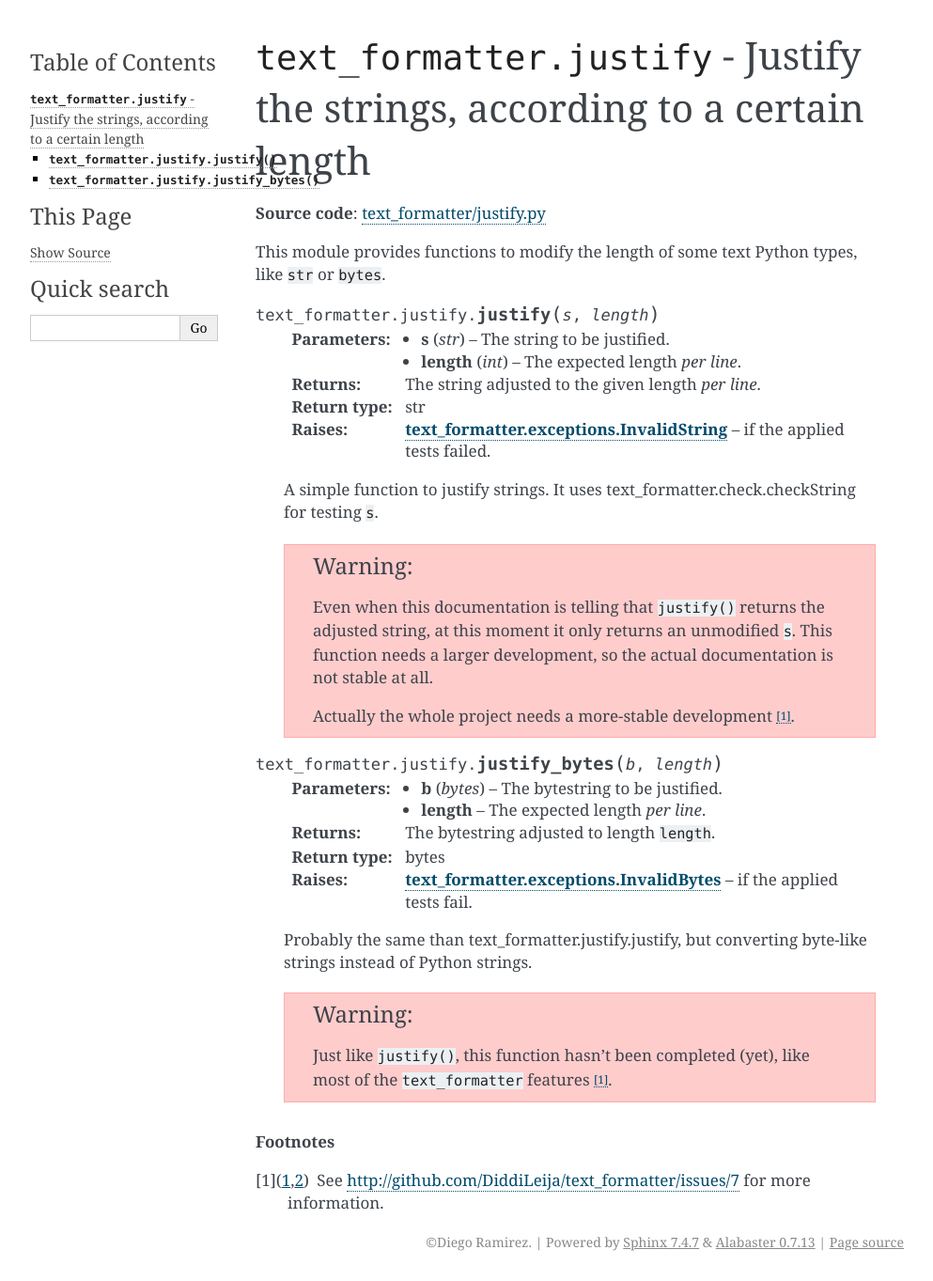
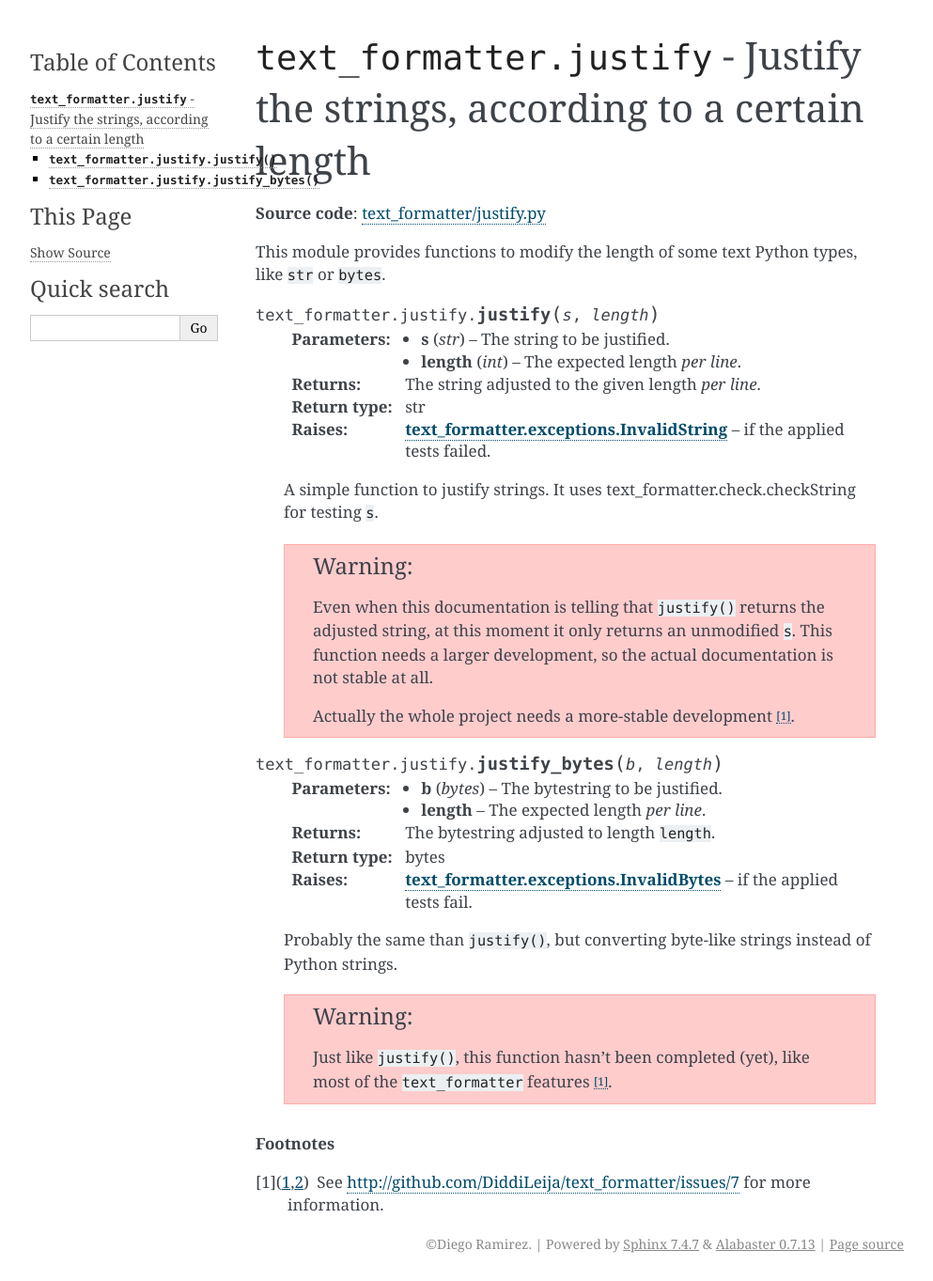
Before and after one commit to DiddiLeija/text_formatter, a Sphinx documentation site: the page built from docs/modules/module_justify.rst, in a window 1280 px wide. Shown: the whole page at 94% size, without its empty margins (148-1141 px from the left). Built offline with Sphinx 7.4.7, drawn with Linux system fonts in a browser that asks for light colours.

Commit message:
Update module_justify.rst
Remove an impossible link.

```diff
--- a/docs/modules/module_justify.rst
+++ b/docs/modules/module_justify.rst
@@ -32,7 +32,7 @@ This module provides functions to modify the length of some text Python types, l
    :rtype: bytes
    :raises text_formatter.exceptions.InvalidBytes: if the applied tests fail.
 
-   Probably the same than text_formatter.justify.justify, but converting byte-like strings instead
+   Probably the same than ``justify()``, but converting byte-like strings instead
    of Python strings.
 
    .. warning::
```
